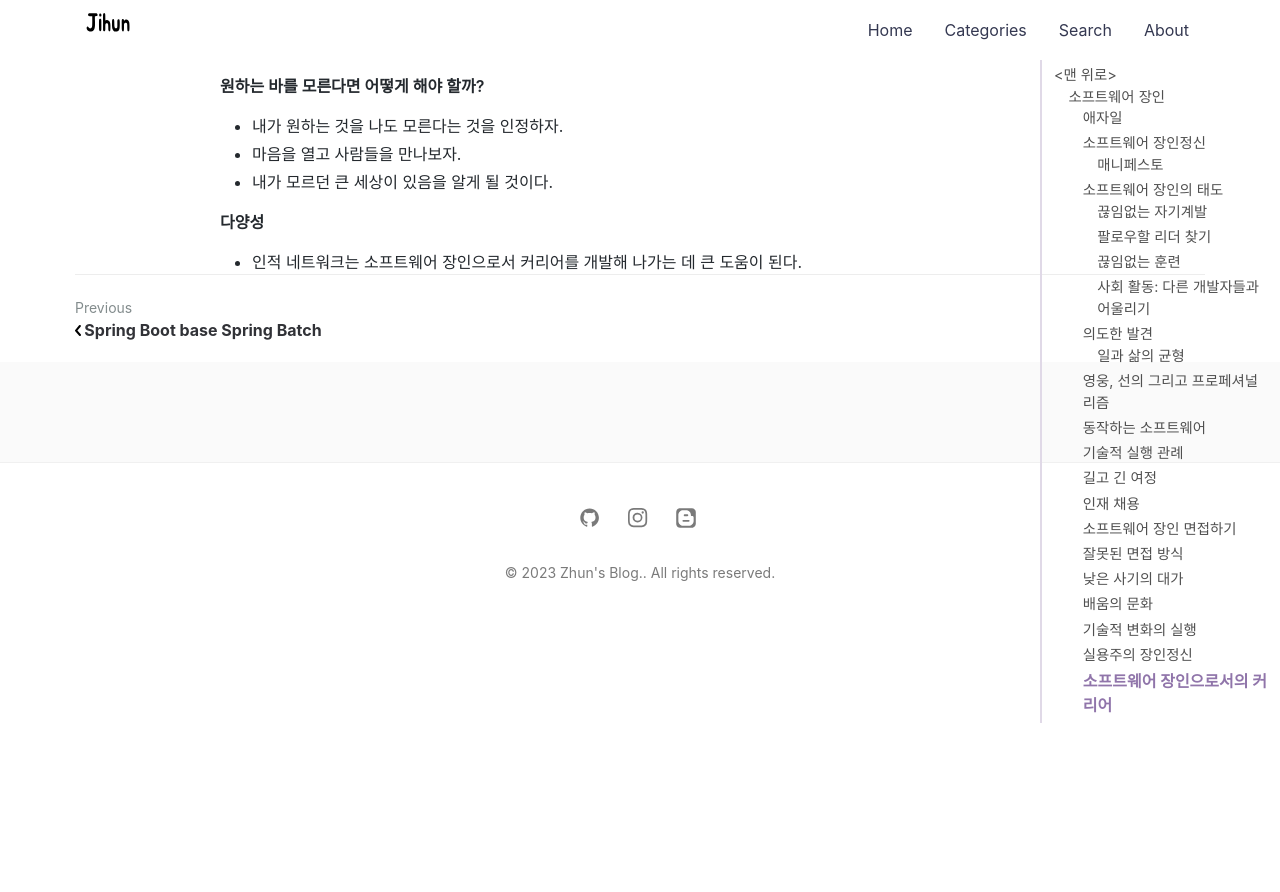
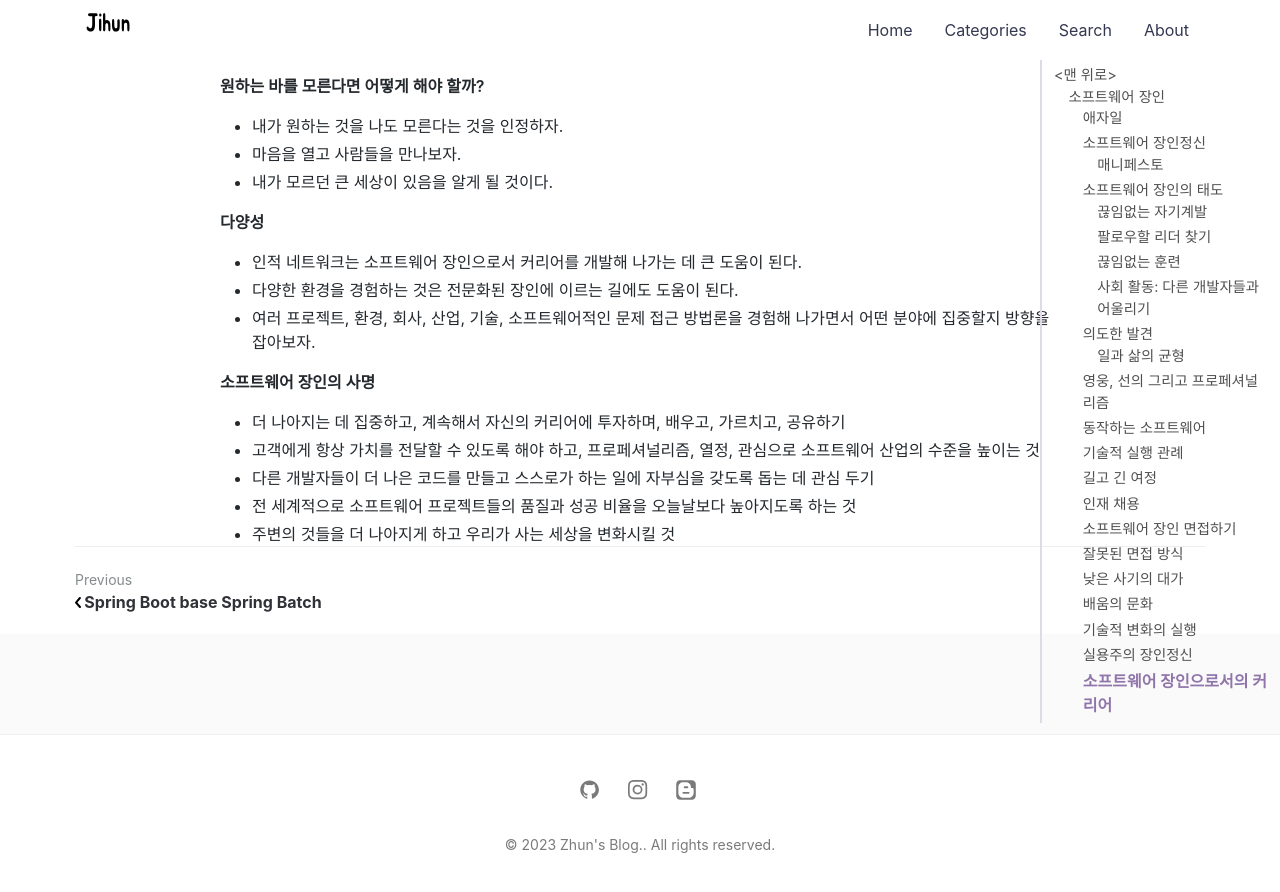
Before and after one commit to jihunparkme/jihunparkme.github.io, a Jekyll site: the page built from _posts/2023-02-01-a-software-master.md, in a window 1280 px wide and 900 px high, scrolled down 17958 px. Shown: the top 892 px of the window. Built offline with Jekyll 4.4.1, drawn with Linux system fonts in a browser that asks for light colours; nearby versions of some CDN libraries; comment, search, counter and statistics services are not loaded; some of the changed text lies outside the part shown.

Commit message:
[software master] 소프트웨어 장인의 사명

```diff
--- a/_posts/2023-02-01-a-software-master.md
+++ b/_posts/2023-02-01-a-software-master.md
@@ -727,3 +727,13 @@ Kent Back / J.B Rainsberger
 **다양성**
 
 - 인적 네트워크는 소프트웨어 장인으로서 커리어를 개발해 나가는 데 큰 도움이 된다.
+- 다양한 환경을 경험하는 것은 전문화된 장인에 이르는 길에도 도움이 된다.
+- 여러 프로젝트, 환경, 회사, 산업, 기술, 소프트웨어적인 문제 접근 방법론을 경험해 나가면서 어떤 분야에 집중할지 방향을 잡아보자.
+
+**소프트웨어 장인의 사명**
+
+- 더 나아지는 데 집중하고, 계속해서 자신의 커리어에 투자하며, 배우고, 가르치고, 공유하기
+- 고객에게 항상 가치를 전달할 수 있도록 해야 하고, 프로페셔널리즘, 열정, 관심으로 소프트웨어 산업의 수준을 높이는 것
+- 다른 개발자들이 더 나은 코드를 만들고 스스로가 하는 일에 자부심을 갖도록 돕는 데 관심 두기
+- 전 세계적으로 소프트웨어 프로젝트들의 품질과 성공 비율을 오늘날보다 높아지도록 하는 것
+- 주변의 것들을 더 나아지게 하고 우리가 사는 세상을 변화시킬 것
```
